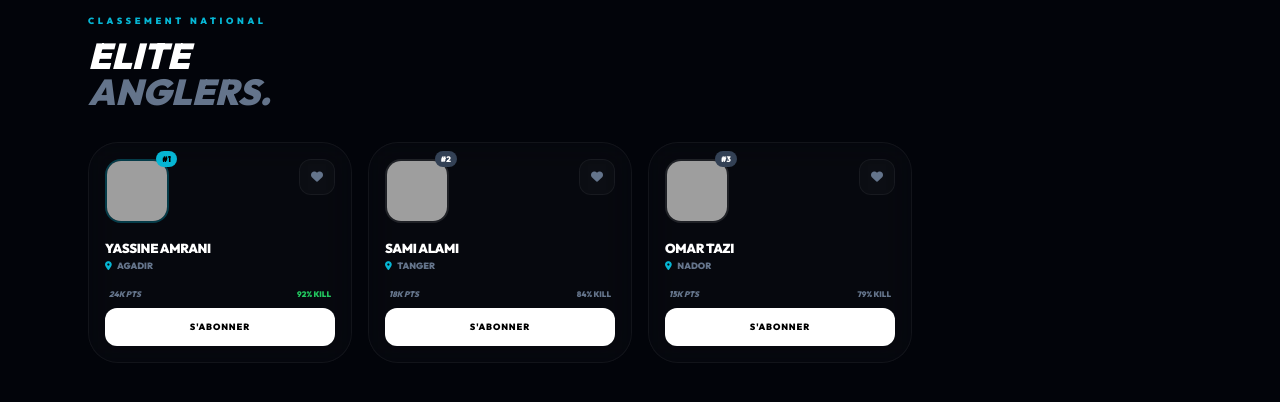
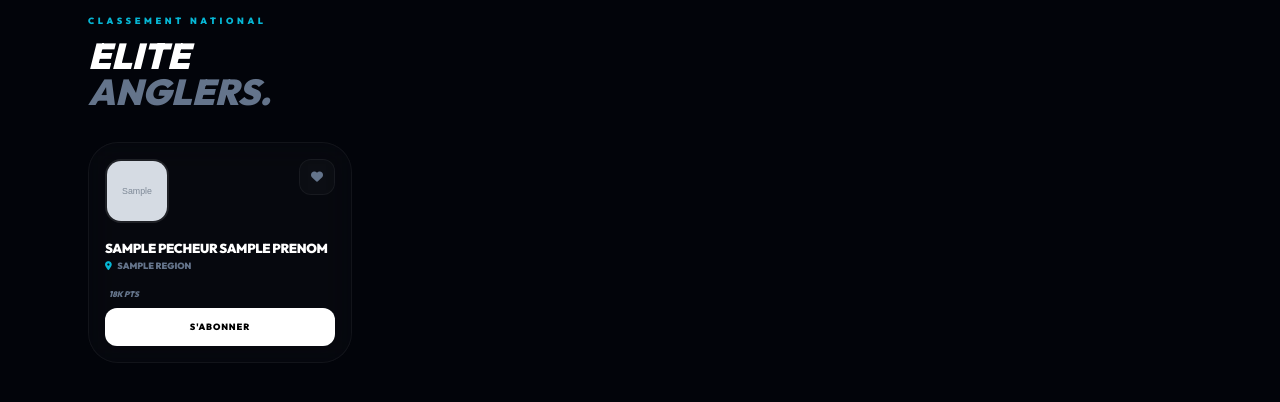
Before and after one commit to lakroune/FishMasters, a PHP site: the page made by app/views/pecheurs.php in a window 1280 px wide. Shown: the part 122-524 px from the top of the page. Run offline with PHP 8.4, Linux system fonts and the light colour scheme; the template is opened without the code that fills it: most values are stand-ins (such as "Sample title", 1, 10 or a date in 2020); grey boxes marked "Sample" are stand-in pictures; some libraries are stand-ins or nearby versions; grey boxes are pictures that could not be loaded.

Commit message:
feat: implement Pecheur data retrieval in PecheurController and enhance pecheurs view for dynamic content display

```diff
--- a/app/controllers/PecheurController.php
+++ b/app/controllers/PecheurController.php
@@ -2,6 +2,7 @@
 
 namespace app\controllers;
 
+use app\models\Pecheur;
 use app\models\Subscribe;
 
 class PecheurController
@@ -32,6 +33,7 @@ class PecheurController
     }
     public function index()
     {
+        $pecheurs = Pecheur::getAllPecheur();
         require_once __DIR__ . '/../views/pecheurs.php';
     }
     public function profile()
--- a/app/models/Pecheur.php
+++ b/app/models/Pecheur.php
@@ -77,7 +77,7 @@ class Pecheur extends User
 
         $this->id_equipe = $id;
     }
-    public function getAllPecheur(): array
+    public static function getAllPecheur(): array
     {
         $db = Connexion::connect()->getConnexion();
         $query = "SELECT * FROM pecheurs";
--- a/app/views/pecheurs.php
+++ b/app/views/pecheurs.php
@@ -1,5 +1,6 @@
 <!DOCTYPE html>
 <html lang="fr">
+
 <head>
     <meta charset="UTF-8">
     <meta name="viewport" content="width=device-width, initial-scale=1.0">
@@ -8,12 +9,17 @@
     <link href="https://cdnjs.cloudflare.com/ajax/libs/font-awesome/6.4.0/css/all.min.css" rel="stylesheet">
     <style>
         @import url('https://fonts.googleapis.com/css2?family=Outfit:wght@400;900&display=swap');
-        body { font-family: 'Outfit', sans-serif; background: #02040a; color: #fff; }
+
+        body {
+            font-family: 'Outfit', sans-serif;
+            background: #02040a;
+            color: #fff;
+        }
 
         .ultra-glass {
-            background: rgba(255,255,255,0.02);
+            background: rgba(255, 255, 255, 0.02);
             backdrop-filter: blur(15px);
-            border: 1px solid rgba(255,255,255,0.05);
+            border: 1px solid rgba(255, 255, 255, 0.05);
         }
 
         .like-active {
@@ -24,10 +30,17 @@
         }
 
         /* Scrollbar invisible */
-        .no-scrollbar::-webkit-scrollbar { display: none; }
-        .no-scrollbar { -ms-overflow-style: none; scrollbar-width: none; }
+        .no-scrollbar::-webkit-scrollbar {
+            display: none;
+        }
+
+        .no-scrollbar {
+            -ms-overflow-style: none;
+            scrollbar-width: none;
+        }
     </style>
 </head>
+
 <body class="antialiased pb-24">
     <?php include "header.php"; ?>
 
@@ -40,26 +53,25 @@
 
         <div class="grid grid-cols-2 md:grid-cols-3 lg:grid-cols-4 gap-4">
 
+
+            <?php foreach ($pecheurs as $pecheur) : ?>
                 <div class="ultra-glass rounded-[30px] p-4 flex flex-col justify-between border border-white/5 hover:border-cyan-500/30 transition-all duration-300 group">
                     <div class="flex justify-between items-start mb-4">
                         <div class="relative">
-                        <img src="https://i.pravatar.cc/100?u=12" class="w-16 h-16 rounded-2xl object-cover border-2 border-cyan-500/30 group-hover:border-cyan-500 transition-colors">
-                        <div class="absolute -top-2 -right-2 bg-cyan-500 text-black text-[8px] font-black px-1.5 py-0.5 rounded-lg">#1</div>
+                            <img src="<?= $pecheur->getPhotoPecheur(); ?>" class="w-16 h-16 rounded-2xl object-cover border-2 border-white/10 group-hover:border-cyan-500 transition-colors">
                         </div>
                         <button onclick="toggleLike(this)" class="w-9 h-9 rounded-xl ultra-glass flex items-center justify-center text-slate-500 hover:bg-white/5 transition-all">
                             <i class="fa-solid fa-heart text-[12px]"></i>
                         </button>
                     </div>
-
                     <div class="mb-4">
-                    <h3 class="text-[13px] font-black uppercase tracking-tight truncate">Yassine Amrani</h3>
-                    <p class="text-[9px] text-slate-500 font-bold uppercase"><i class="fa-solid fa-location-dot text-cyan-500 mr-1"></i> Agadir</p>
+                        <h3 class="text-[13px] font-black uppercase tracking-tight truncate"><?= $pecheur->getNom()." ".$pecheur->getPrenom(); ?></h3>
+                        <p class="text-[9px] text-slate-500 font-bold uppercase"><i class="fa-solid fa-location-dot text-cyan-500 mr-1"></i> <?= $pecheur->getRegion(); ?></p>
                     </div>
-
                     <div class="flex flex-col gap-2">
                         <div class="flex justify-between items-center px-1">
-                        <span class="text-[8px] font-black text-slate-500 uppercase italic">24k Pts</span>
-                        <span class="text-[8px] font-black text-green-500 uppercase">92% Kill</span>
+                            <span class="text-[8px] font-black text-slate-500 uppercase italic">18k Pts</span>
+
                         </div>
                         <button onclick="toggleFollow(this)" class="w-full bg-white text-black text-[9px] font-black uppercase py-3 rounded-xl hover:bg-cyan-500 transition-all tracking-widest active:scale-95">
                             S'abonner
@@ -67,55 +79,7 @@
                     </div>
                 </div>
 
-            <div class="ultra-glass rounded-[30px] p-4 flex flex-col justify-between border border-white/5 hover:border-cyan-500/30 transition-all duration-300 group">
-                <div class="flex justify-between items-start mb-4">
-                    <div class="relative">
-                        <img src="https://i.pravatar.cc/100?u=22" class="w-16 h-16 rounded-2xl object-cover border-2 border-white/10 group-hover:border-cyan-500 transition-colors">
-                        <div class="absolute -top-2 -right-2 bg-slate-700 text-white text-[8px] font-black px-1.5 py-0.5 rounded-lg">#2</div>
-                    </div>
-                    <button onclick="toggleLike(this)" class="w-9 h-9 rounded-xl ultra-glass flex items-center justify-center text-slate-500 hover:bg-white/5 transition-all">
-                        <i class="fa-solid fa-heart text-[12px]"></i>
-                    </button>
-                </div>
-                <div class="mb-4">
-                    <h3 class="text-[13px] font-black uppercase tracking-tight truncate">Sami Alami</h3>
-                    <p class="text-[9px] text-slate-500 font-bold uppercase"><i class="fa-solid fa-location-dot text-cyan-500 mr-1"></i> Tanger</p>
-                </div>
-                <div class="flex flex-col gap-2">
-                    <div class="flex justify-between items-center px-1">
-                        <span class="text-[8px] font-black text-slate-500 uppercase italic">18k Pts</span>
-                        <span class="text-[8px] font-black text-slate-500 uppercase">84% Kill</span>
-                    </div>
-                    <button onclick="toggleFollow(this)" class="w-full bg-white text-black text-[9px] font-black uppercase py-3 rounded-xl hover:bg-cyan-500 transition-all tracking-widest active:scale-95">
-                        S'abonner
-                    </button>
-                </div>
-            </div>
-
-            <div class="ultra-glass rounded-[30px] p-4 flex flex-col justify-between border border-white/5 hover:border-cyan-500/30 transition-all duration-300 group">
-                <div class="flex justify-between items-start mb-4">
-                    <div class="relative">
-                        <img src="https://i.pravatar.cc/100?u=33" class="w-16 h-16 rounded-2xl object-cover border-2 border-white/10 group-hover:border-cyan-500 transition-colors">
-                        <div class="absolute -top-2 -right-2 bg-slate-700 text-white text-[8px] font-black px-1.5 py-0.5 rounded-lg">#3</div>
-                    </div>
-                    <button onclick="toggleLike(this)" class="w-9 h-9 rounded-xl ultra-glass flex items-center justify-center text-slate-500 hover:bg-white/5 transition-all">
-                        <i class="fa-solid fa-heart text-[12px]"></i>
-                    </button>
-                </div>
-                <div class="mb-4">
-                    <h3 class="text-[13px] font-black uppercase tracking-tight truncate">Omar Tazi</h3>
-                    <p class="text-[9px] text-slate-500 font-bold uppercase"><i class="fa-solid fa-location-dot text-cyan-500 mr-1"></i> Nador</p>
-                </div>
-                <div class="flex flex-col gap-2">
-                    <div class="flex justify-between items-center px-1">
-                        <span class="text-[8px] font-black text-slate-500 uppercase italic">15k Pts</span>
-                        <span class="text-[8px] font-black text-slate-500 uppercase">79% Kill</span>
-                    </div>
-                    <button onclick="toggleFollow(this)" class="w-full bg-white text-black text-[9px] font-black uppercase py-3 rounded-xl hover:bg-cyan-500 transition-all tracking-widest active:scale-95">
-                        S'abonner
-                    </button>
-                </div>
-            </div>
+            <?php endforeach; ?>
 
         </div>
     </main>
@@ -143,4 +107,5 @@
         }
     </script>
 </body>
+
 </html>
```
Lines whose indentation alone changed are shown as unchanged.
